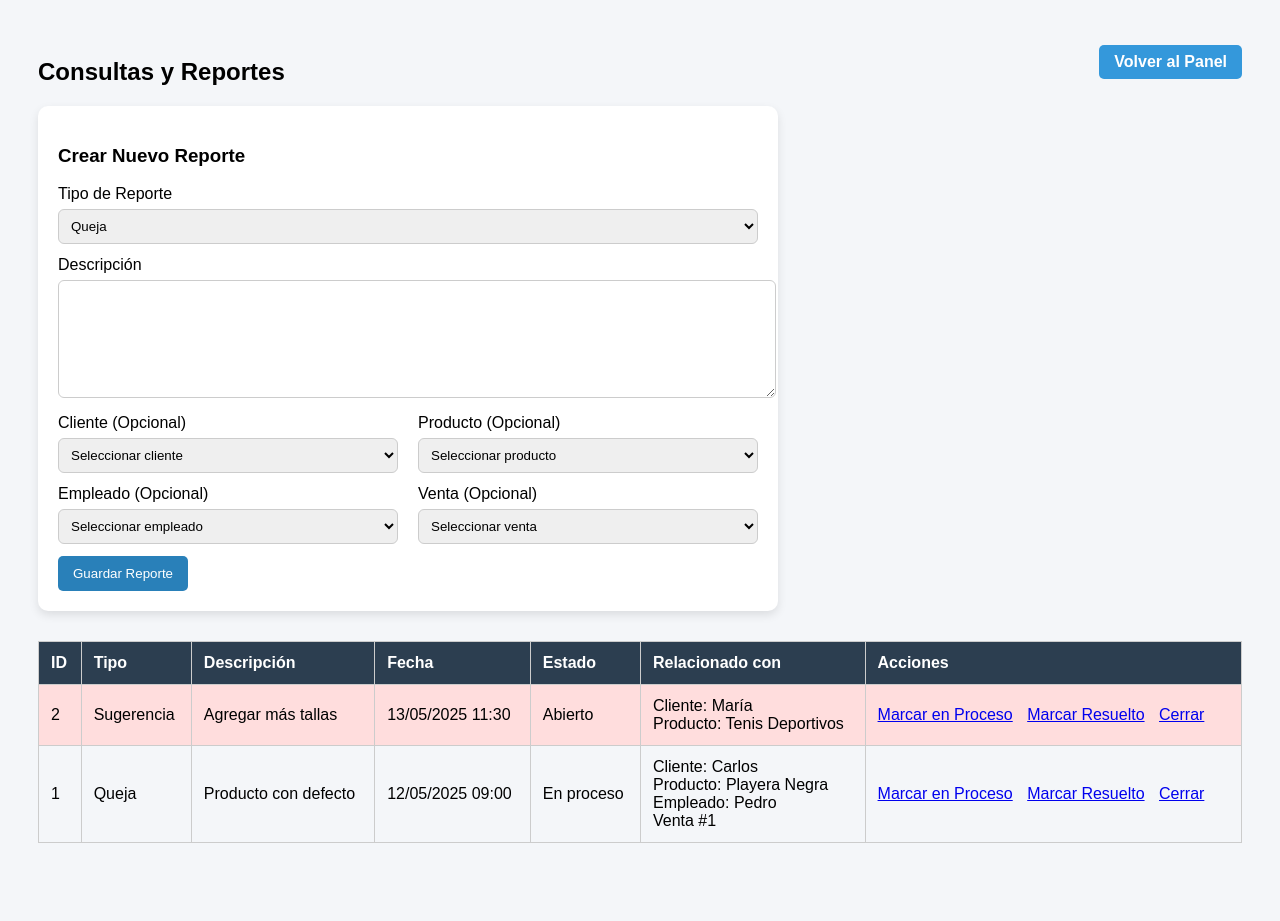
After one commit to AShineon/AppRicardoGarcia, a PHP site: page /public/consultas_reportes.php in a window 1280 px wide. The commit adds this page. Run offline with PHP 8.4, Linux system fonts and the light colour scheme; the visitor is signed in with stand-in values (Sample User, id 1); data comes from the database, SQL or seed files in the repository.

Commit message:
Ya quedo

```diff
--- /dev/null
+++ b/AppRicardoGarcia/public/consultas_reportes.php
@@ -0,0 +1,300 @@
+<?php
+session_start();
+if (!isset($_SESSION['usuario'])) {
+    header("Location: index.html");
+    exit();
+}
+
+require_once "../config/database.php";
+
+// Insertar reporte
+if ($_SERVER['REQUEST_METHOD'] === 'POST' && isset($_POST['accion']) && $_POST['accion'] === 'agregar') {
+    $tipo = $_POST['tipo'];
+    $descripcion = $_POST['descripcion'];
+    $estado = 'Abierto'; // Estado por defecto
+    $cliente_id = !empty($_POST['cliente_id']) ? $_POST['cliente_id'] : NULL;
+    $producto_id = !empty($_POST['producto_id']) ? $_POST['producto_id'] : NULL;
+    $empleado_id = !empty($_POST['empleado_id']) ? $_POST['empleado_id'] : NULL;
+    $venta_id = !empty($_POST['venta_id']) ? $_POST['venta_id'] : NULL;
+    $fecha_creacion = date('Y-m-d H:i:s');
+
+    $stmt = $conn->prepare("INSERT INTO Reportes (
+                tipo,
+                descripcion,
+                estado,
+                cliente_id,
+                producto_id,
+                empleado_id,
+                venta_id,
+                fecha_creacion
+            ) VALUES (?, ?, ?, ?, ?, ?, ?, ?)");
+
+    $stmt->bind_param("sssiiiss",
+        $tipo,
+        $descripcion,
+        $estado,
+        $cliente_id,
+        $producto_id,
+        $empleado_id,
+        $venta_id,
+        $fecha_creacion
+    );
+
+    if ($stmt->execute()) {
+        header("Location: consultas_reportes.php?exito=1");
+        exit();
+    } else {
+        $error = "Error al crear el reporte: " . $stmt->error;
+    }
+}
+
+// Cambiar estado del reporte
+if (isset($_GET['cambiar_estado'])) {
+    $reporte_id = $_GET['cambiar_estado'];
+    $nuevo_estado = $_GET['estado'];
+
+    $stmt = $conn->prepare("UPDATE Reportes SET estado = ? WHERE reporte_id = ?");
+    $stmt->bind_param("si", $nuevo_estado, $reporte_id);
+    $stmt->execute();
+
+    // Si el nuevo estado es "Cerrado", actualizar fecha_cierre
+    if ($nuevo_estado == 'Cerrado') {
+        $conn->query("UPDATE Reportes SET fecha_cierre = NOW() WHERE reporte_id = $reporte_id");
+    }
+
+    header("Location: consultas_reportes.php");
+    exit();
+}
+
+// Obtener todos los reportes con información relacionada
+$reportes = $conn->query("
+    SELECT r.*,
+           c.nombre AS cliente_nombre,
+           p.nombre AS producto_nombre,
+           e.nombre AS empleado_nombre,
+           v.venta_id AS venta_referencia
+    FROM Reportes r
+    LEFT JOIN Cliente c ON r.cliente_id = c.cliente_id
+    LEFT JOIN Producto p ON r.producto_id = p.producto_id
+    LEFT JOIN Empleado e ON r.empleado_id = e.empleado_id
+    LEFT JOIN Venta v ON r.venta_id = v.venta_id
+    ORDER BY r.fecha_creacion DESC
+");
+
+// Obtener datos para los dropdowns
+$clientes = $conn->query("SELECT cliente_id, nombre FROM Cliente ORDER BY nombre");
+$productos = $conn->query("SELECT producto_id, nombre FROM Producto ORDER BY nombre");
+$empleados = $conn->query("SELECT empleado_id, nombre FROM Empleado ORDER BY nombre");
+$ventas = $conn->query("SELECT venta_id FROM Venta ORDER BY venta_id DESC");
+?>
+
+<!DOCTYPE html>
+<html lang="es">
+<head>
+  <meta charset="UTF-8">
+  <title>Consultas y Reportes</title>
+  <style>
+    body {
+      font-family: Arial, sans-serif;
+      background-color: #f4f6f9;
+      padding: 30px;
+    }
+    .header-container {
+      display: flex;
+      justify-content: space-between;
+      align-items: center;
+      margin-bottom: 20px;
+    }
+    h2 {
+      margin-bottom: 0;
+    }
+    .btn-volver {
+      background-color: #3498db;
+      color: white;
+      padding: 8px 15px;
+      border-radius: 5px;
+      text-decoration: none;
+      font-weight: bold;
+      transition: background-color 0.3s;
+    }
+    .btn-volver:hover {
+      background-color: #2980b9;
+    }
+    table {
+      border-collapse: collapse;
+      width: 100%;
+      margin-bottom: 40px;
+    }
+    th, td {
+      border: 1px solid #ccc;
+      padding: 12px;
+      text-align: left;
+    }
+    th {
+      background-color: #2c3e50;
+      color: white;
+    }
+    form {
+      background-color: white;
+      padding: 20px;
+      border-radius: 10px;
+      box-shadow: 0 4px 10px rgba(0,0,0,0.1);
+      max-width: 700px;
+      margin-bottom: 30px;
+    }
+    input, select, textarea {
+      width: 100%;
+      padding: 8px;
+      margin-top: 6px;
+      margin-bottom: 12px;
+      border: 1px solid #ccc;
+      border-radius: 6px;
+    }
+    textarea {
+      min-height: 100px;
+    }
+    button {
+      background-color: #2980b9;
+      color: white;
+      border: none;
+      padding: 10px 15px;
+      border-radius: 5px;
+      cursor: pointer;
+      margin-right: 10px;
+    }
+    button:hover {
+      background-color: #1c5e83;
+    }
+    .acciones a {
+      margin-right: 10px;
+    }
+    .estado-abierto { background-color: #ffdddd; }
+    .estado-proceso { background-color: #fff3cd; }
+    .estado-resuelto { background-color: #d4edda; }
+    .estado-cerrado { background-color: #d1ecf1; }
+    .exito {
+      background-color: #d4edda;
+      color: #155724;
+      padding: 10px;
+      border-radius: 5px;
+      margin-bottom: 20px;
+    }
+  </style>
+</head>
+<body>
+  <div class="header-container">
+    <h2>Consultas y Reportes</h2>
+    <a href="panel.php" class="btn-volver">Volver al Panel</a>
+  </div>
+
+  <?php if (isset($_GET['exito'])): ?>
+    <div class="exito">Reporte creado exitosamente!</div>
+  <?php endif; ?>
+
+  <!-- Formulario para nuevo reporte -->
+  <form method="POST">
+    <h3>Crear Nuevo Reporte</h3>
+    <input type="hidden" name="accion" value="agregar">
+
+    <label>Tipo de Reporte</label>
+    <select name="tipo" required>
+      <option value="Queja">Queja</option>
+      <option value="Reclamo">Reclamo</option>
+      <option value="Sugerencia">Sugerencia</option>
+      <option value="Reporte">Reporte</option>
+    </select>
+
+    <label>Descripción</label>
+    <textarea name="descripcion" required></textarea>
+
+    <div style="display: flex; gap: 20px;">
+      <div style="flex: 1;">
+        <label>Cliente (Opcional)</label>
+        <select name="cliente_id">
+          <option value="">Seleccionar cliente</option>
+          <?php while($c = $clientes->fetch_assoc()): ?>
+            <option value="<?= $c['cliente_id'] ?>"><?= htmlspecialchars($c['nombre']) ?></option>
+          <?php endwhile; ?>
+        </select>
+      </div>
+
+      <div style="flex: 1;">
+        <label>Producto (Opcional)</label>
+        <select name="producto_id">
+          <option value="">Seleccionar producto</option>
+          <?php while($p = $productos->fetch_assoc()): ?>
+            <option value="<?= $p['producto_id'] ?>"><?= htmlspecialchars($p['nombre']) ?></option>
+          <?php endwhile; ?>
+        </select>
+      </div>
+    </div>
+
+    <div style="display: flex; gap: 20px;">
+      <div style="flex: 1;">
+        <label>Empleado (Opcional)</label>
+        <select name="empleado_id">
+          <option value="">Seleccionar empleado</option>
+          <?php while($e = $empleados->fetch_assoc()): ?>
+            <option value="<?= $e['empleado_id'] ?>"><?= htmlspecialchars($e['nombre']) ?></option>
+          <?php endwhile; ?>
+        </select>
+      </div>
+
+      <div style="flex: 1;">
+        <label>Venta (Opcional)</label>
+        <select name="venta_id">
+          <option value="">Seleccionar venta</option>
+          <?php while($v = $ventas->fetch_assoc()): ?>
+            <option value="<?= $v['venta_id'] ?>">Venta #<?= $v['venta_id'] ?></option>
+          <?php endwhile; ?>
+        </select>
+      </div>
+    </div>
+
+    <button type="submit">Guardar Reporte</button>
+  </form>
+
+  <!-- Tabla de reportes -->
+  <table>
+    <tr>
+      <th>ID</th>
+      <th>Tipo</th>
+      <th>Descripción</th>
+      <th>Fecha</th>
+      <th>Estado</th>
+      <th>Relacionado con</th>
+      <th>Acciones</th>
+    </tr>
+    <?php while($r = $reportes->fetch_assoc()):
+      $estado_clase = strtolower(str_replace(' ', '-', $r['estado']));
+    ?>
+    <tr class="estado-<?= $estado_clase ?>">
+      <td><?= $r['reporte_id'] ?></td>
+      <td><?= htmlspecialchars($r['tipo']) ?></td>
+      <td><?= htmlspecialchars($r['descripcion']) ?></td>
+      <td><?= date('d/m/Y H:i', strtotime($r['fecha_creacion'])) ?></td>
+      <td><?= htmlspecialchars($r['estado']) ?></td>
+      <td>
+        <?php
+          $relacionados = [];
+          if ($r['cliente_nombre']) $relacionados[] = "Cliente: ".$r['cliente_nombre'];
+          if ($r['producto_nombre']) $relacionados[] = "Producto: ".$r['producto_nombre'];
+          if ($r['empleado_nombre']) $relacionados[] = "Empleado: ".$r['empleado_nombre'];
+          if ($r['venta_referencia']) $relacionados[] = "Venta #".$r['venta_referencia'];
+          echo implode("<br>", $relacionados);
+        ?>
+      </td>
+      <td class="acciones">
+        <?php if ($r['estado'] != 'Cerrado'): ?>
+          <a href="consultas_reportes.php?cambiar_estado=<?= $r['reporte_id'] ?>&estado=En proceso">Marcar en Proceso</a>
+          <a href="consultas_reportes.php?cambiar_estado=<?= $r['reporte_id'] ?>&estado=Resuelto">Marcar Resuelto</a>
+          <a href="consultas_reportes.php?cambiar_estado=<?= $r['reporte_id'] ?>&estado=Cerrado">Cerrar</a>
+        <?php else: ?>
+          <span>Cerrado el <?= date('d/m/Y', strtotime($r['fecha_cierre'])) ?></span>
+        <?php endif; ?>
+      </td>
+    </tr>
+    <?php endwhile; ?>
+  </table>
+</body>
+</html>
--- a/AppRicardoGarcia/public/panel.php
+++ b/AppRicardoGarcia/public/panel.php
@@ -86,8 +86,8 @@ if (!isset($_SESSION['usuario'])) {
       <a href="proveedores.php">Proveedores</a>
       <a href="clientes.php">Clientes</a>
       <a href="../../inventario/index.php">Inventario</a>
-      <a href="#">Descuentos y Promociones</a>
-      <a href="#">Consultas y Reportes</a>
+      <a href="ofertas_descuentos.php">Descuentos y Promociones</a>
+      <a href="consultas_reportes.php">Consultas y Reportes</a>
       <a href="configuracion.php">Configuración</a>
     </div>
     <form action="logout.php" method="POST" style="margin-left: 20px;">
```
Also changed, not shown: AppRicardoGarcia/public/ofertas_descuentos.php (added, +274 -0 lines).
